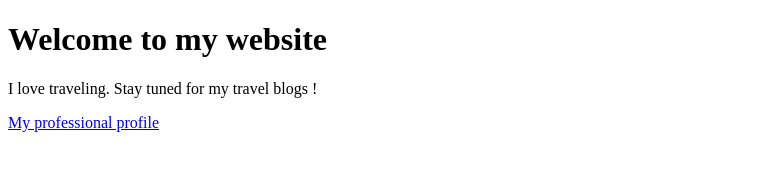
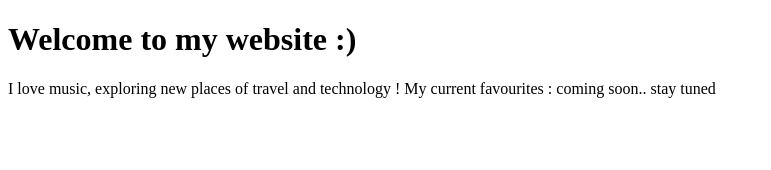
Before and after one commit to vnvonline/randomthoughts, a plain HTML site: page index.html in a window 1280 px wide. Shown: the whole page, without its empty margins (0-771 px from the left). Drawn offline with Linux system fonts and the light colour scheme.

Commit message:
Update index.html

```diff
--- a/index.html
+++ b/index.html
@@ -4,10 +4,12 @@
       <title>Vivek's website</title>
    </head>
    <body>
-      <h1>Welcome to my website</h1>
+      <h1>Welcome to my website :)</h1>
       <p>
-      	I love traveling. Stay tuned for my travel blogs !
+	  I love music, exploring new places of travel and technology !
+
+	  My current favourites : coming soon.. stay tuned
+
       </p>
-      <a href="https://www.credly.com/users/vivek-vasu">My professional profile</a>
    </body>
 </html>
```
